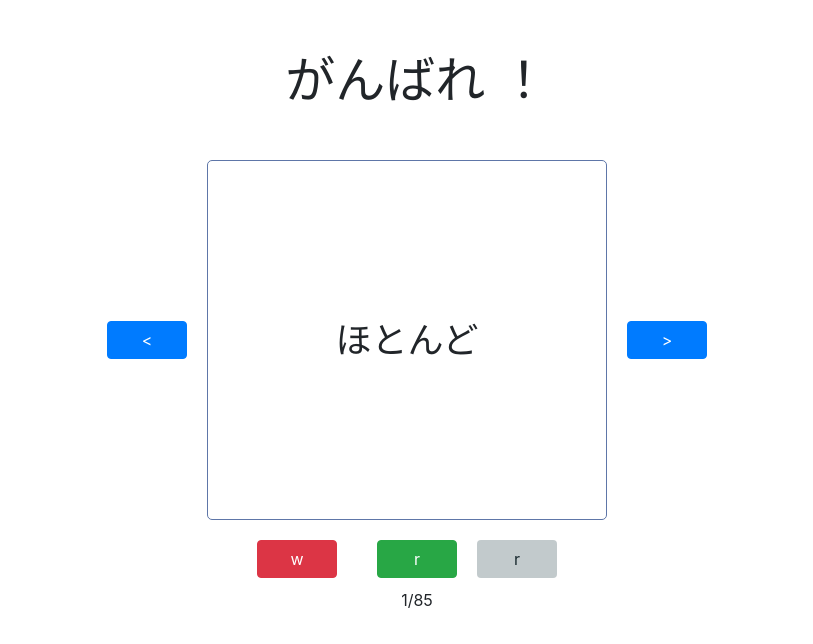
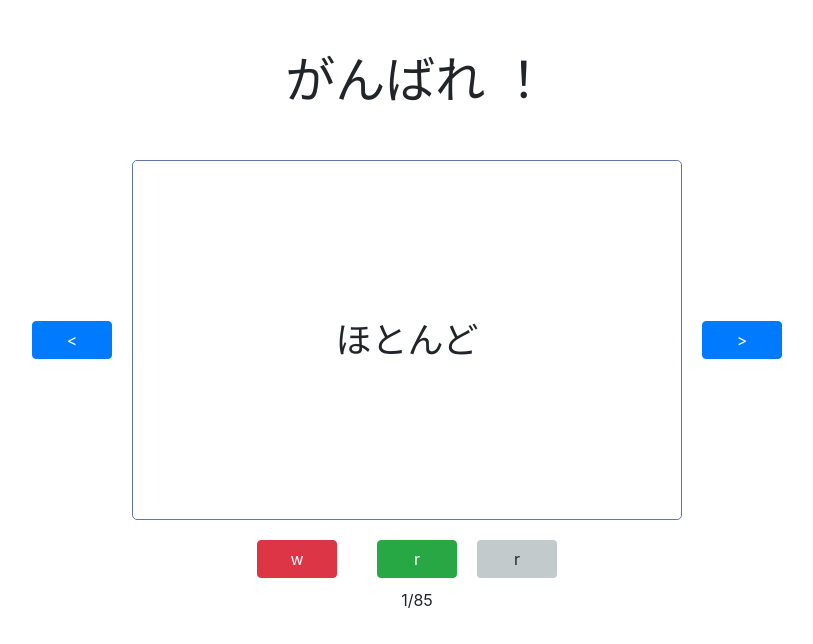
Before and after one commit to danyv36/ganbare, an Angular app: page / in a window 1280 px wide. Shown: the top 644 px of the page, without its empty margins (223-1036 px from the left). Built offline with nearby package versions, Linux system fonts and the light colour scheme.

Commit message:
Minor fixes

```diff
--- a/src/app/flashcard/flashcard.component.scss
+++ b/src/app/flashcard/flashcard.component.scss
@@ -16,7 +16,7 @@
   cursor: pointer;
   font-size: 36px;
   height: 360px;
-  width: 400px;
+  width: 550px;
   display: flex;
   align-items: center;
   justify-content: center;
--- a/src/app/flashcard/flashcard.component.ts
+++ b/src/app/flashcard/flashcard.component.ts
@@ -55,6 +55,7 @@ export class FlashcardComponent implements OnInit {
     } else {
       this.currentFlashcardIndex = 0;
     }
+    this.showingJapaneseSide = true;
   }
 
   flip() {
```
